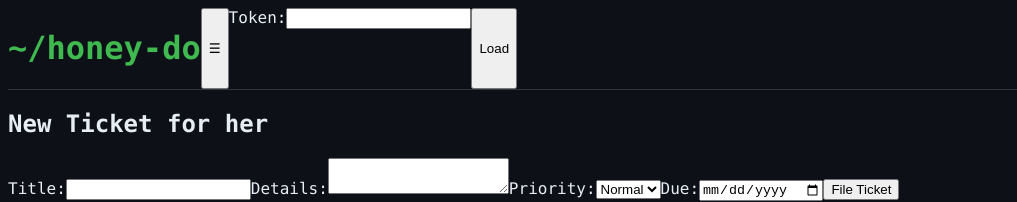
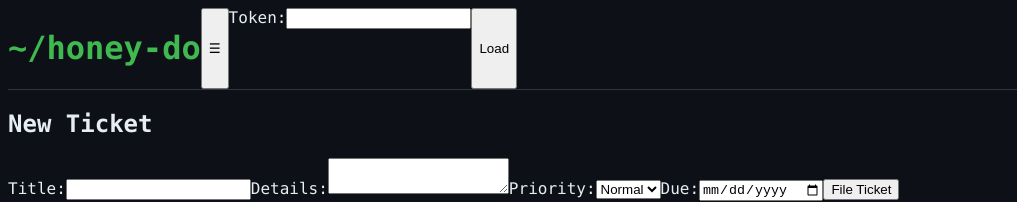
Before and after one commit to secure-builder-dev/secure-builder, a React (Vite) app in the folder frontend/: page / in a window 1280 px wide. Shown: the top 202 px of the page, without its empty margins (0-1017 px from the left). Built offline with nearby package versions, Linux system fonts and the light colour scheme.

Commit message:
FD-2m: built by a local model (devstral-small-2) after a reviewer note

```diff
--- a/frontend/src/App.tsx
+++ b/frontend/src/App.tsx
@@ -3,10 +3,11 @@ import './styles.css';
 import HoverCard from './HoverCard';
 import Menu from './Menu';
 import Directions from './Directions';
+import HouseholdBoard from './HouseholdBoard';
 
 const App = () => {
   const [token, setToken] = useState('');
-  const [data, setData] = useState<{ dash: any; filed: any; me: any } | null>(null);
+  const [data, setData] = useState<{ dash: any; filed: any; me: any; board?: any } | null>(null);
   const [error, setError] = useState<string | null>(null);
   const [title, setTitle] = useState('');
   const [details, setDetails] = useState('');
@@ -25,6 +26,9 @@ const App = () => {
       const meRes = await fetch('/api/me', {
         headers: { Authorization: `Bearer ${token}` }
       });
+      const boardRes = await fetch('/api/board', {
+        headers: { Authorization: `Bearer ${token}` }
+      });
 
       if (!dashRes.ok || !filedRes.ok || !meRes.ok) {
         if (dashRes.status === 401 || filedRes.status === 401 || meRes.status === 401) {
@@ -38,7 +42,11 @@ const App = () => {
       const dash = await dashRes.json();
       const filed = await filedRes.json();
       const me = await meRes.json();
-      setData({ dash, filed, me });
+      let board = { todo: [], in_progress: [], completed: [] };
+      if (boardRes.ok) {
+        board = await boardRes.json();
+      }
+      setData({ dash, filed, me, board });
       setError(null);
     } catch (err) {
       setError('Something went wrong');
@@ -112,8 +120,9 @@ const App = () => {
           <p>Signed in as {data.me.user}</p>
         </div>
       )}
+      {data?.board && <HouseholdBoard board={data.board} />}
       <div>
-        <h2>New Ticket for {data?.me?.user === 'her' ? 'him' : 'her'}</h2>
+        <h2>New Ticket</h2>
         <form onSubmit={createTicket}>
           <label>
             Title:
```
